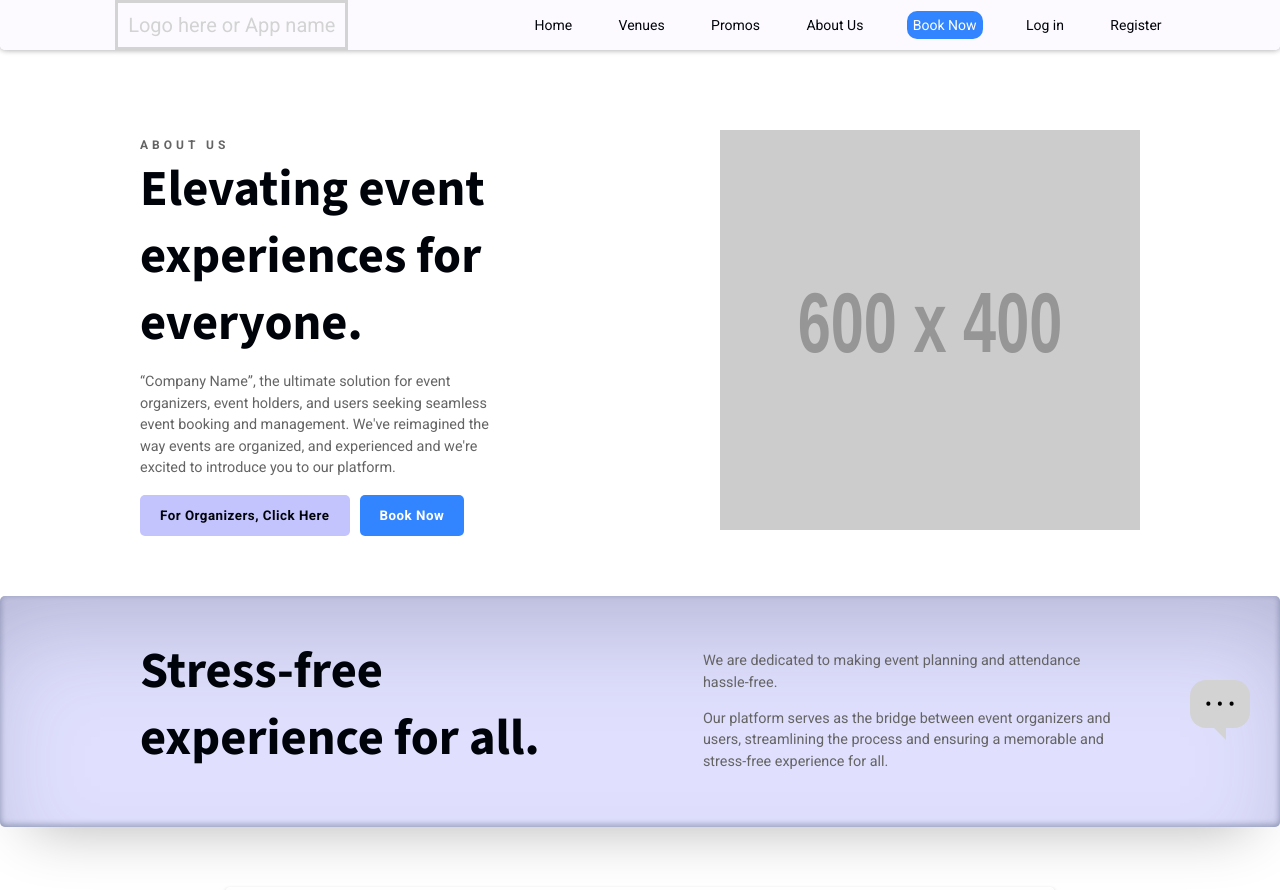
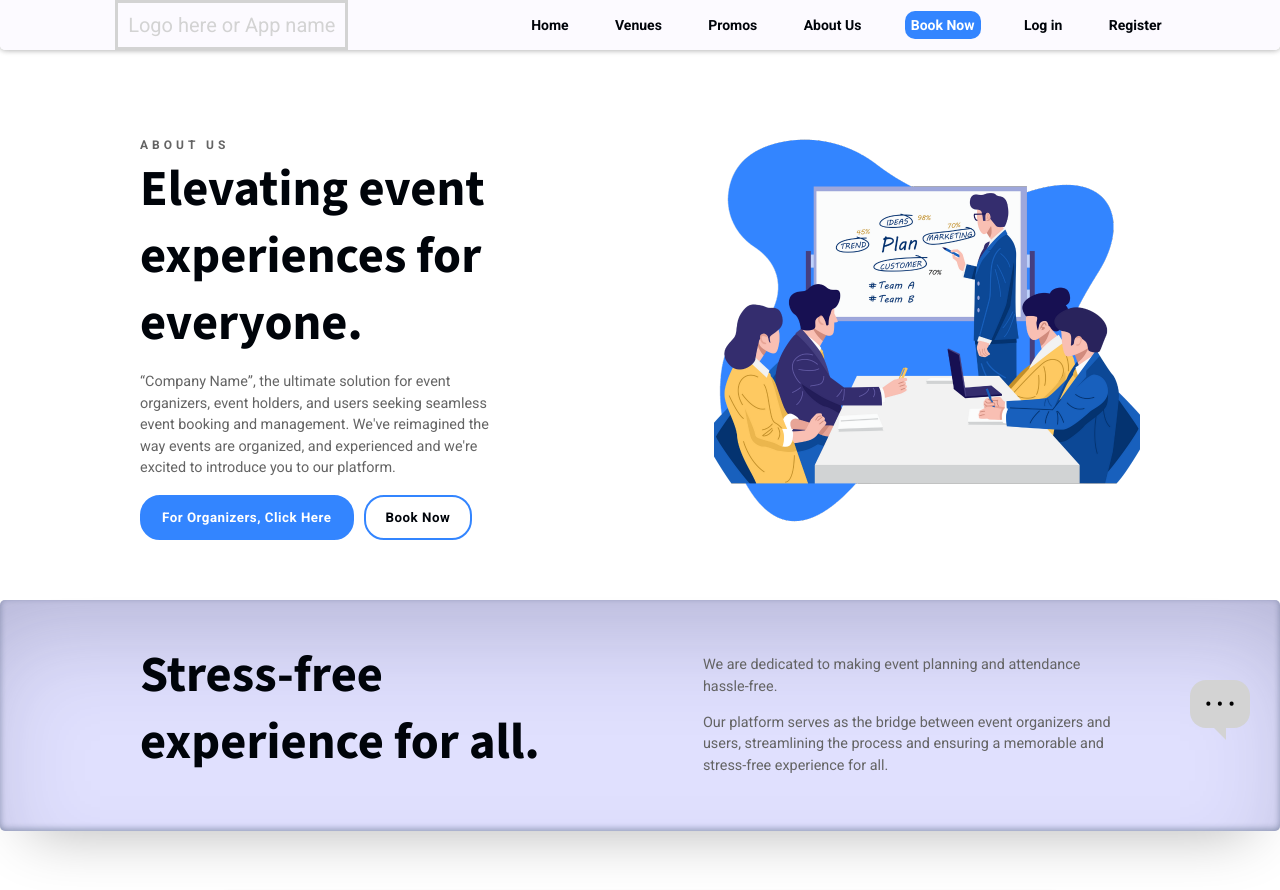
Before and after one commit to kramzer22/capstone-event-booking-app, a React (Vite) app: page /about in a window 1280 px wide. Shown: the top 890 px of the page. Built offline with nearby package versions, Linux system fonts and the light colour scheme.

Commit message:
added some adjustments on about.css and header.css

```diff
--- a/src/components/header/header.css
+++ b/src/components/header/header.css
@@ -55,6 +55,7 @@
 
   color: var(--text);
   font-size: 14px;
+  font-weight: 700;
   text-decoration: none;
 
   transition: all 0.3s ease;
--- a/src/pages/about/AboutUs.css
+++ b/src/pages/about/AboutUs.css
@@ -1,6 +1,7 @@
 .about-container {
   display: flex;
   justify-content: center;
+  align-items: center;
   gap: 1em;
   padding: 130px 7em 3em;
   width: 100%;
@@ -14,6 +15,7 @@
   flex-direction: column;
   width: 800px;
   max-width: 100%;
+  flex: 1.3;
 }
 
 .about-title {
@@ -25,8 +27,8 @@
 
 .about-description {
   color: var(--text);
-  width: 65%;
-  max-width: 100%;
+  width: 100%;
+  max-width: 500px;
 }
 
 .about-paragraph {
@@ -44,36 +46,44 @@
   gap: 0.5em;
 }
 
-.about-btns button {
+.about-btns button,
+.ad-btn {
   padding: 0.8rem 1.5em;
   width: fit-content;
   cursor: pointer;
-  border: none;
-  border-radius: 5px;
+  border: 2px solid var(--primary);
+  border-radius: 20px;
 
   font-weight: bold;
   letter-spacing: 0.5px;
+
+  &:hover {
+    transition: all 0.2s ease-in-out;
+    scale: 1.05;
+  }
 }
 
-.learn-btn {
-  color: var(--text);
-  background-color: var(--secondary);
+.learn-btn,
+.ad-btn {
+  color: var(--background);
+  background-color: var(--primary);
 }
 
 .book-btn {
-  background-color: var(--primary);
-  color: var(--background);
+  background-color: var(--background);
+  color: var(--text);
 }
 
 .about-img {
   display: flex;
+  flex: 1;
 }
 
 .about-img > img {
   width: 100%;
   height: 400px;
-  max-width: 600px;
   flex: 0 0 50%;
+  object-fit: cover;
 }
 
 /* start of section */
@@ -137,19 +147,6 @@
   border-radius: 5px;
   box-shadow: rgba(50, 50, 93, 0.25) 0px 2px 5px -1px,
     rgba(0, 0, 0, 0.3) 0px 1px 3px -1px;
-}
-
-.ad-btn {
-  padding: 0.8rem 1.5em;
-  width: fit-content;
-  cursor: pointer;
-  border: none;
-  border-radius: 5px;
-
-  font-weight: bold;
-  letter-spacing: 0.5px;
-  color: var(--background);
-  background-color: var(--primary);
 }
 
 /* start of history */
--- a/src/pages/about/AboutUs.jsx
+++ b/src/pages/about/AboutUs.jsx
@@ -36,8 +36,8 @@ function AboutUs({ loginUserState }) {
 
           <div className="about-img">
             <img
-              src="https://dummyimage.com/600x400/000/fff"
-              alt="sample-img"
+              src="/src/assets/about/600x400.png"
+              alt="600x400"
             />
           </div>
         </div>
```
Also changed, not shown: src/assets/about/600x400.png (added).
